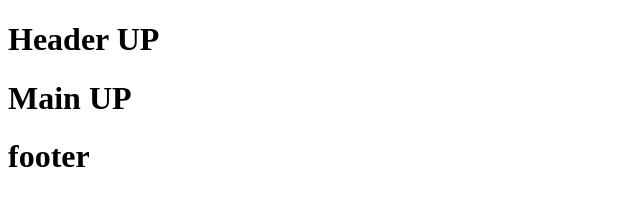
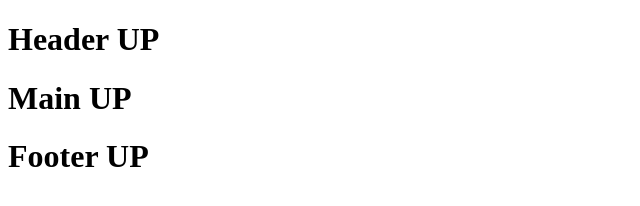
Before and after one commit to z9877969/command-gh-test, a plain HTML site: page index.html in a window 1280 px wide. Shown: the whole page, without its empty margins (0-640 px from the left). Drawn offline with Linux system fonts and the light colour scheme.

Commit message:
updates footer

```diff
--- a/index.html
+++ b/index.html
@@ -15,7 +15,7 @@
         <h1>Main UP</h1>
     </main>
     <footer>
-        <h1>footer</h1>
+        <h1>Footer UP</h1>
     </footer>
 </body>
 
```
